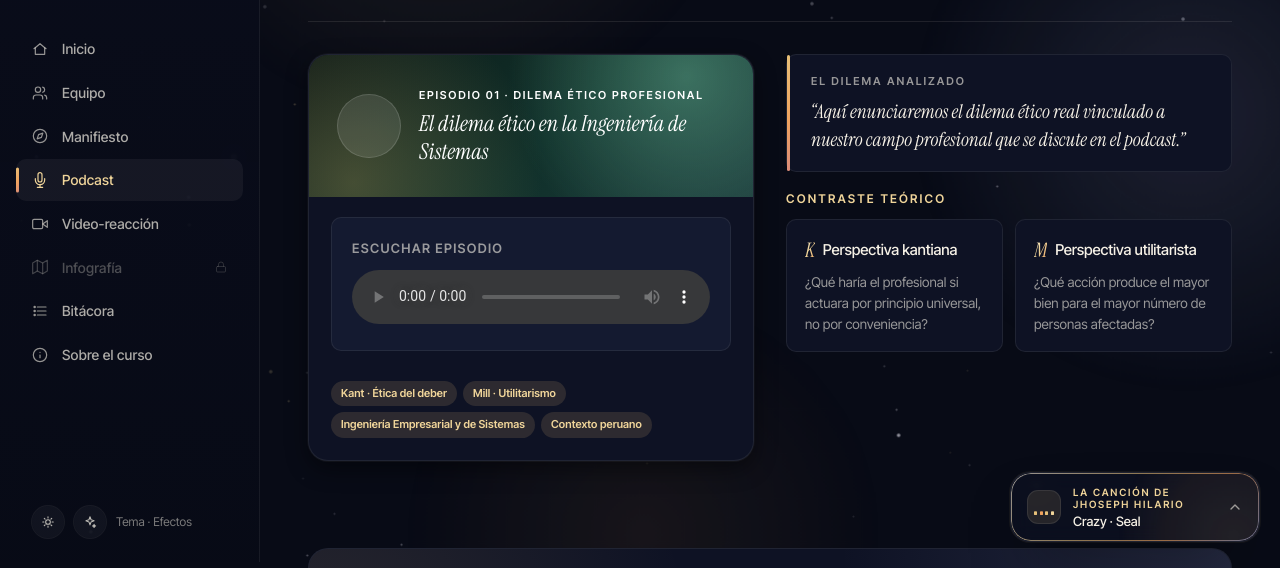
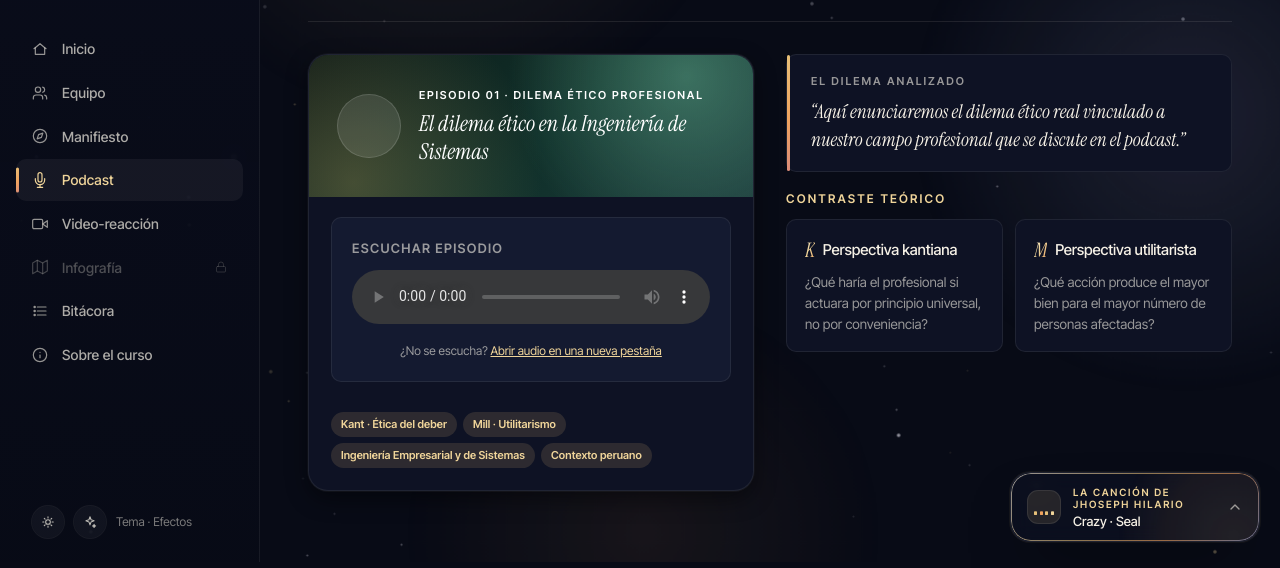
Before and after one commit to Jorge1330c/Portafolio_de_Etica, an Astro site: page /podcast in a window 1280 px wide. Shown: the part 238-806 px from the top of the page. Built offline with nearby package versions, Linux system fonts and the light colour scheme; Astro itself is replaced by a stand-in of ours.

Commit message:
Update podcast.astro

```diff
--- a/src/pages/podcast.astro
+++ b/src/pages/podcast.astro
@@ -3,7 +3,10 @@ import BaseLayout from '../layouts/BaseLayout.astro';
 import { COURSE } from '../lib/portfolio';
 import { CAREER } from '../lib/team';
 
+// Astro inyecta automáticamente /Portafolio_de_Etica/ aquí
 const base = import.meta.env.BASE_URL;
+// Construimos la ruta absoluta de forma segura
+const audioSrc = `${base}media/podcast_etica.mp3`.replace(/([^:]\/)\/+/g, "$1");
 ---
 
 <BaseLayout
@@ -39,11 +42,16 @@ const base = import.meta.env.BASE_URL;
           <p style="margin: 0 0 12px 0; font-size: 13px; font-weight: 600; color: var(--text-muted-color); text-transform: uppercase; letter-spacing: 0.1em;">
             Escuchar episodio
           </p>
+
           <audio controls style="width: 100%; outline: none;">
-            <!-- Ruta al archivo mp3 en la carpeta public/media/ -->
-            <source src={`${base.replace(/\/$/, '')}/media/podcast_etica.mp3`} type="audio/mpeg">
+            <source src={audioSrc} type="audio/mpeg">
             Tu navegador no soporta el elemento de audio.
           </audio>
+
+          <!-- Enlace de respaldo por si el reproductor falla -->
+          <p style="margin: 12px 0 0 0; font-size: 12px; text-align: center; color: var(--text-muted-color);">
+            ¿No se escucha? <a href={audioSrc} target="_blank" style="color: var(--accent-text); text-decoration: underline;">Abrir audio en una nueva pestaña</a>
+          </p>
         </div>
 
         <div class="podcast-tags" style="margin-top: 16px;">
```
